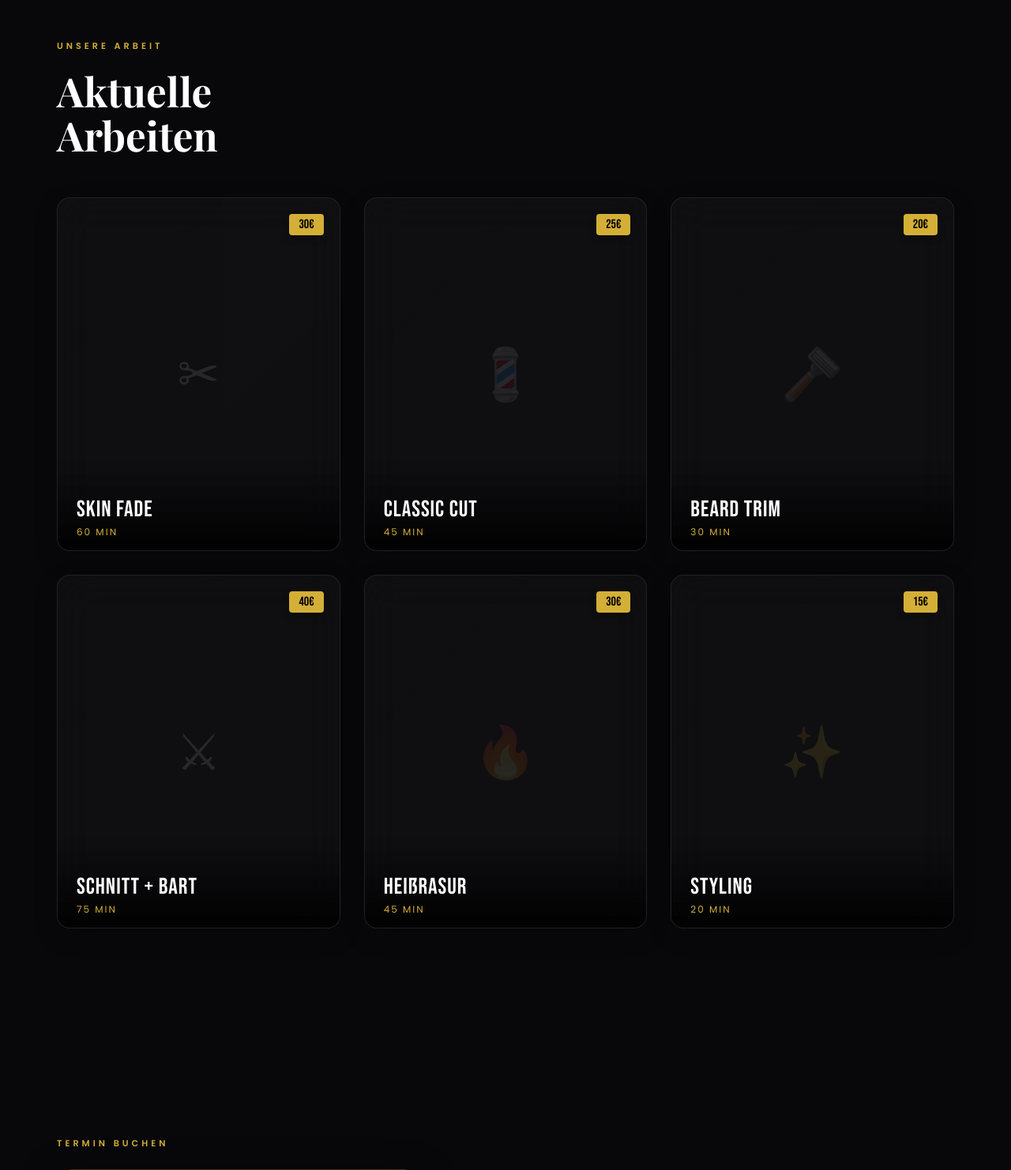
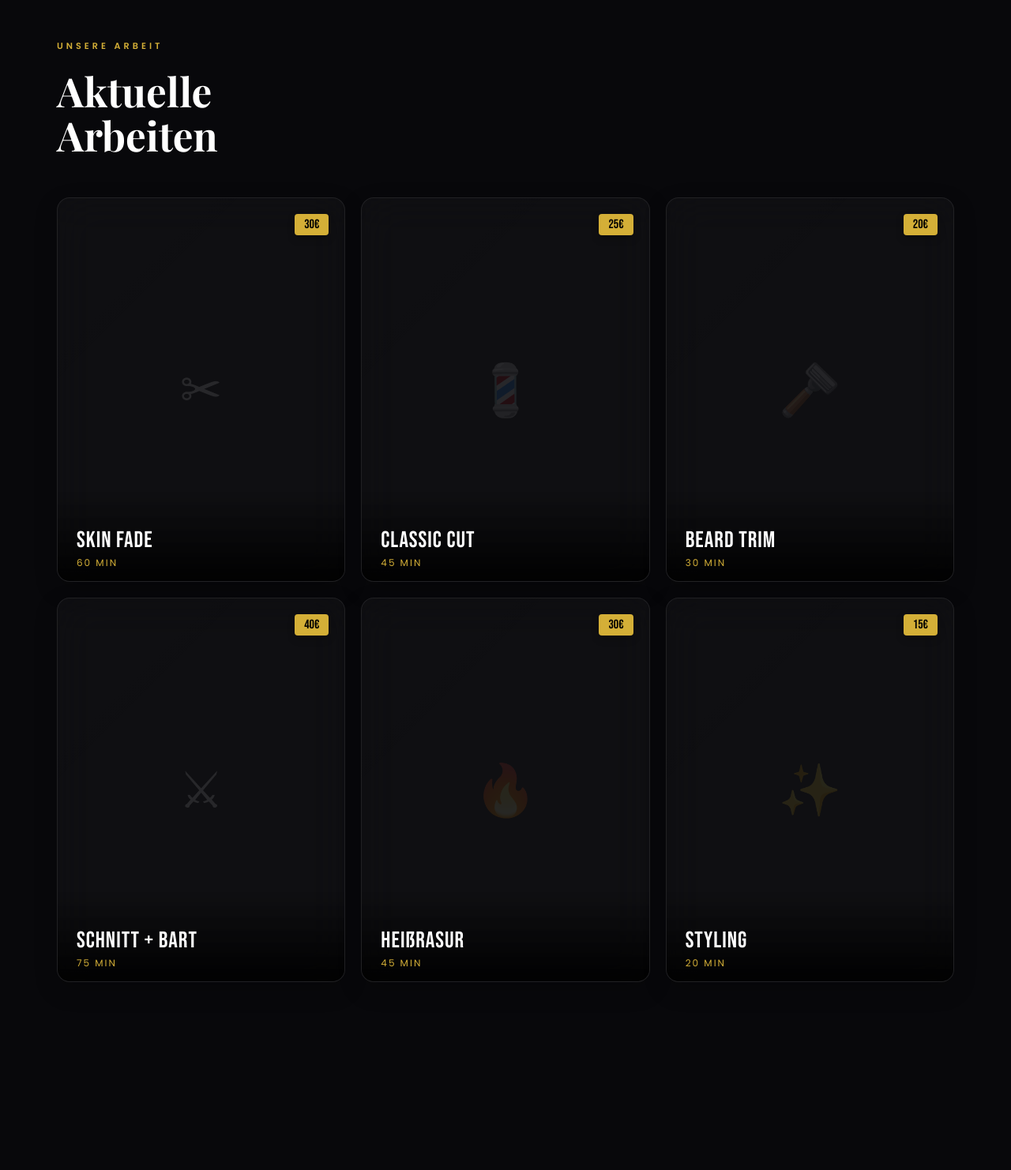
Before and after one commit to Andrey14880707/Telegram_app, a Flask app: page / in a window 1280 px wide. Shown: the part 921-2403 px from the top of the page at 79% size. Run offline with Flask 3, Linux system fonts and the light colour scheme; data that the repository does not hold is empty; some web fonts are replaced.

Commit message:
style: larger work cards (3/4 ratio) + staggered entrance animation
Co-Authored-By: Claude Sonnet 4.6 <noreply@anthropic.com>

```diff
--- a/static/style.css
+++ b/static/style.css
@@ -543,7 +543,7 @@ em { font-style: italic; color: var(--gold); }
 .work-grid {
   display: grid;
   grid-template-columns: repeat(3, 1fr);
-  gap: 30px;
+  gap: 20px;
   padding: 10px 0;
 }
 
@@ -573,11 +573,20 @@ em { font-style: italic; color: var(--gold); }
   -webkit-backdrop-filter: blur(25px);
   border: 1px solid rgba(255, 255, 255, 0.08);
   border-radius: 16px;
-  aspect-ratio: 4/5;
+  aspect-ratio: 3/4;
   overflow: hidden;
   cursor: pointer;
-  transition: all 0.4s cubic-bezier(0.165, 0.84, 0.44, 1);
+  transition: transform 0.45s cubic-bezier(0.165, 0.84, 0.44, 1),
+              border-color 0.45s ease,
+              box-shadow 0.45s ease;
   box-shadow: 0 10px 30px rgba(0, 0, 0, 0.2);
+  opacity: 0;
+  transform: translateY(24px);
+  animation: cardIn 0.6s cubic-bezier(0.16, 1, 0.3, 1) forwards;
+  animation-delay: calc(var(--i, 0) * 0.08s);
+}
+@keyframes cardIn {
+  to { opacity: 1; transform: translateY(0); }
 }
 
 @media (max-width: 640px) {
```
